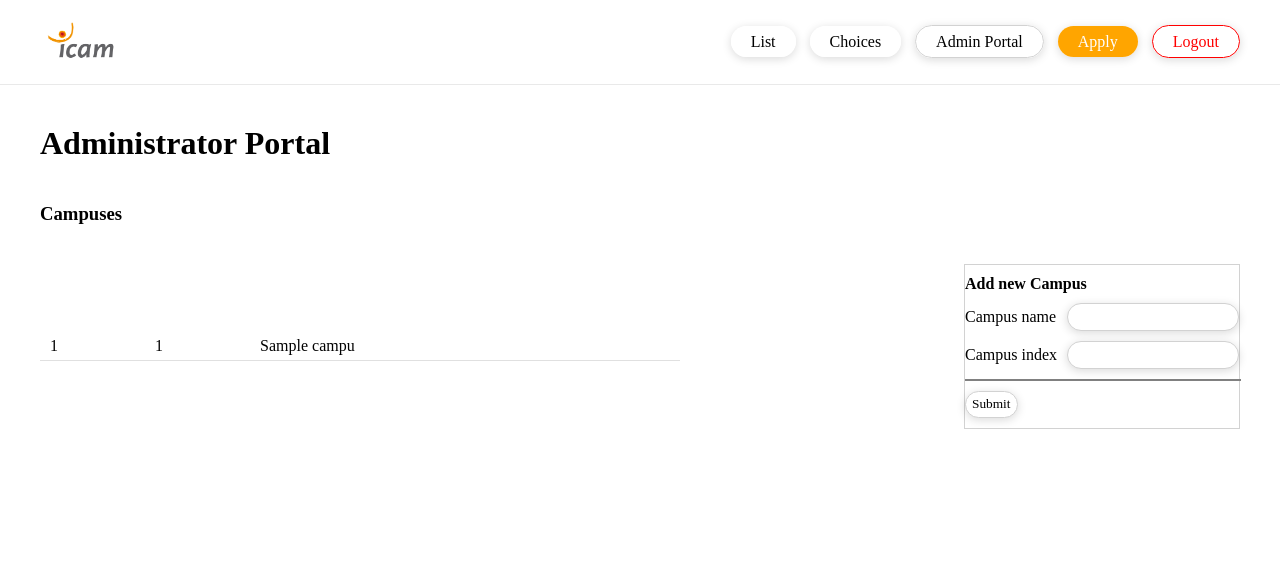
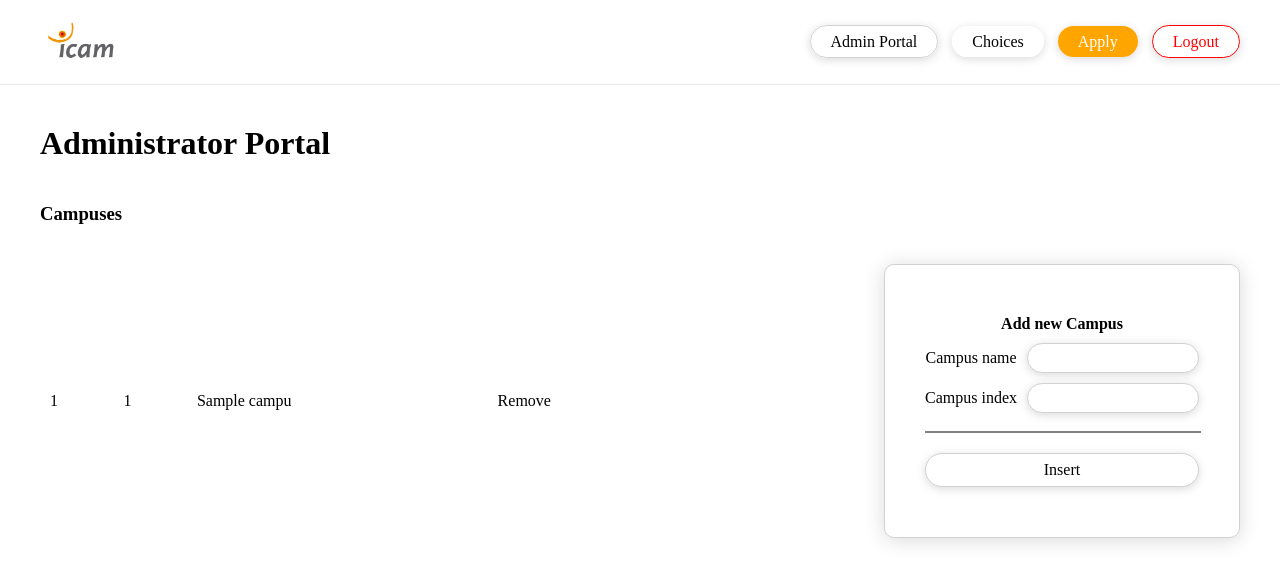
Before and after one commit to falachabt/dynamic_web_app, a Flask app: page /admin in a window 1280 px wide. Shown: the top 583 px of the page. Run offline with Flask 3, Linux system fonts and the light colour scheme; the visitor is signed in with stand-in values (Sample User, id 1); tables that the repository leaves empty or names only in its code hold one stand-in row (values such as "Sample post"); some libraries are stand-ins or nearby versions; some web fonts are replaced.

Commit message:
The ultimate DELETE update

```diff
--- a/app.py
+++ b/app.py
@@ -54,7 +54,7 @@ def studentList():
 
     return htmlCode
 
-def campusList(arg):
+def campusList(arg, dev):
     try:
         cur = mysql.connection.cursor()
         htmlCode = ""
@@ -63,6 +63,8 @@ def campusList(arg):
             htmlCode += "<tr>"
             for col in rows:
                 htmlCode += "<td>" + str(col) + '</td>'
+            if dev:
+                htmlCode += '<td><a type = "submit" href = "/api/deleteCampus?cid=' + str(rows[0]) + '" >Remove</a></td>'
             htmlCode += '</tr>'
         cur.close()
         return htmlCode
@@ -77,11 +79,11 @@ def addCampus():
     val = (request.values['campusIndex'], request.values['campusName'])
     cur.execute(sql,val)
     mysql.connection.commit()
-    return render_template("admin.html", campusList = campusList('*'))
+    return render_template("admin.html", campusList = campusList('*', True))
 
 @app.route('/')
 def hello():
-    return render_template('index.html', campusList = campusList('campusName'))
+    return render_template('index.html', campusList = campusList('campusName', False))
 
 @app.route('/choices')
 def choices():
@@ -150,7 +152,7 @@ def admin():
     if(userType != "admin"):
         return render_template("login.html")
     else:
-        return render_template("admin.html", campusList = campusList('*'))
+        return render_template("admin.html", campusList = campusList('*', True))
 
 @app.route("/apply")
 def apply():
@@ -201,5 +203,15 @@ def login_api():
     else:
         return redirect(url_for("login", error = "Invalid request method"))
 
+@app.route('/api/deleteCampus')
+def deleteCampus():
+    cur = mysql.connection.cursor()
+    query = 'DELETE FROM Campus WHERE idCampus=' + str(request.values.get('cid'))
+    print(query)
+    cur.execute(query)
+    mysql.connection.commit()
+    cur.close()
+    return redirect(url_for("admin"))
+
 if __name__ == '__main__':
     app.run(debug=True)
--- a/static/css/styles.css
+++ b/static/css/styles.css
@@ -121,6 +121,10 @@ tr{
     height: 1.5em;
 }
 
+tr:last-of-type{
+    border-bottom: none;
+}
+
 td{
     padding: 5px 10px;
 }
@@ -197,9 +201,12 @@ th{
     border: solid 1px rgb(210, 210, 210);
 }
 
-a{
+a, button{
     text-decoration: none;
     color: black;
+    cursor: pointer;
+    font-size: 1em;
+    font-family: 'Montserrat';
 }
 
 /*****************  FORMS   **********************/
@@ -215,6 +222,7 @@ a{
 }
 
 input{
+    font-size: 1em;
     width: 150px;
     margin-left: 10px;
     background-color: white;
@@ -223,16 +231,6 @@ input{
     border-radius: 20px;
     box-shadow: 0 2px 10px rgba(0, 0, 0, 0.150);
     font-family: 'Montserrat';
-}
-
-button{
-    background-color: white;
-    border: none;
-    border-radius: 20px;
-    box-shadow: 0 2px 10px rgba(0, 0, 0, 0.150);
-    height: 2em;
-    font-family: 'Montserrat Bold';
-    cursor: pointer;
 }
 
 form > h4{
@@ -262,3 +260,18 @@ hr{
  div.auth{
     padding: 40px;
  }
+
+ /******************* SEARCH ***************************/
+
+ .search{
+    height: auto;
+    font-size: 1em;
+ }
+
+ .searchBundle > *:first-child{
+    margin-left: 0;
+ }
+
+ .searchBundle > *{
+    margin-left: 15px;
+ }
--- a/templates/admin.html
+++ b/templates/admin.html
@@ -9,7 +9,8 @@
       <table class='stickRight'>
          {{campusList | safe}}
       </table>
-      <form action='addCampus' method='GET' class='outlined'>
+      <div class='form auth outlined'>
+         <form action='addCampus' style='display: flex; flex-direction: column; align-items: center;' method='POST'>
             <h4>Add new Campus</h4>
             <div class='horizontal'>
                <label>Campus name</label>
@@ -20,10 +21,9 @@
                <input type='campusIndex' name='campusIndex' class='outlined' required>
             </div>
             <hr>
-         <button type='submit' class='outlined'>
-            Submit
-         </button>
+            <button type='submit' class='outlined pill' style='width: 100%;margin-top: 10px;'>Insert</a>
          </form>
       </div>
    </div>
+</div>
 {% endblock %}
--- a/templates/base.html
+++ b/templates/base.html
@@ -18,17 +18,16 @@
 
 
       <nav>
+        {% if session.get("userType") == 'admin' %}
+        <a href="{{ url_for('admin') }}" class="{% if active_page == 'admin' %}active{% endif %} outlined">Admin Portal</a>
+        {% endif %}
+
         {% if session.get("user") %}
-          <a
-          href="{{ url_for('list') }}"
-          class="{% if active_page == 'list' %}active{% endif %}"
-          >List</a
-          >
         <a href="{{ url_for('choices') }}" class="">Choices</a>
-          <a href="{{ url_for('admin') }}" class="{% if active_page == 'admin' %}active{% endif %} outlined">Admin Portal</a>
         <a href="{{ url_for('apply') }}" class="special">Apply</a>
         <a href="{{ url_for('logout') }}" class="critical">Logout</a>
         {% endif %}
+
         {% if not session.get("user") %}
         <a href="{{ url_for('login') }}" class="special">Login</a>
         {% endif %}
--- a/templates/login.html
+++ b/templates/login.html
@@ -18,7 +18,7 @@ content %}
           <label for="password">Password</label>
           <input type="password" id="password" name="password" placeholder="ex@mp1e" required/>
         </div>
-        <button type="submit" >Login</button>
+        <button type="submit" class='pill outlined' style='width: auto;'>Login</button>
       </div>
     </form>
 
--- a/templates/signup.html
+++ b/templates/signup.html
@@ -19,10 +19,10 @@
         </div>
 
         <div class="horizontal">
-          <label for="sceret">Secret</label>
-          <input type="text" id="secret" name="secret" placeholder="Enter your password" required />
+          <label for="secret">Invite</label>
+          <input type="text" id="secret" name="secret" placeholder="2027" required />
         </div>
-        <button type="submit"> Signup </button>
+        <button type="submit" class='pill outlined' style='width: auto;'> Signup </button>
       </div>
     </form>
     <div style="text-align: center;">
```
Also changed, not shown: static/css/choices.css (+0 -14 lines), templates/choices.html (+8 -12 lines). Lines whose indentation alone changed are shown as unchanged.
